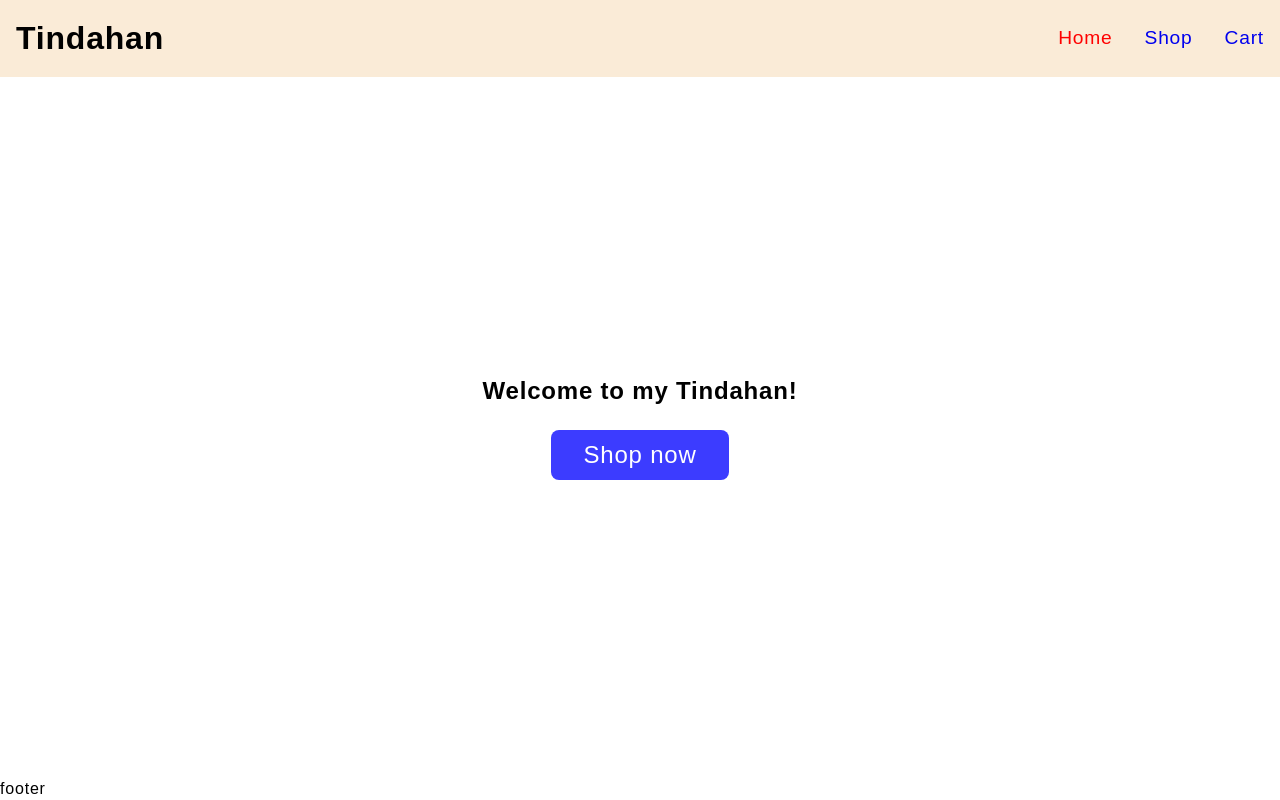
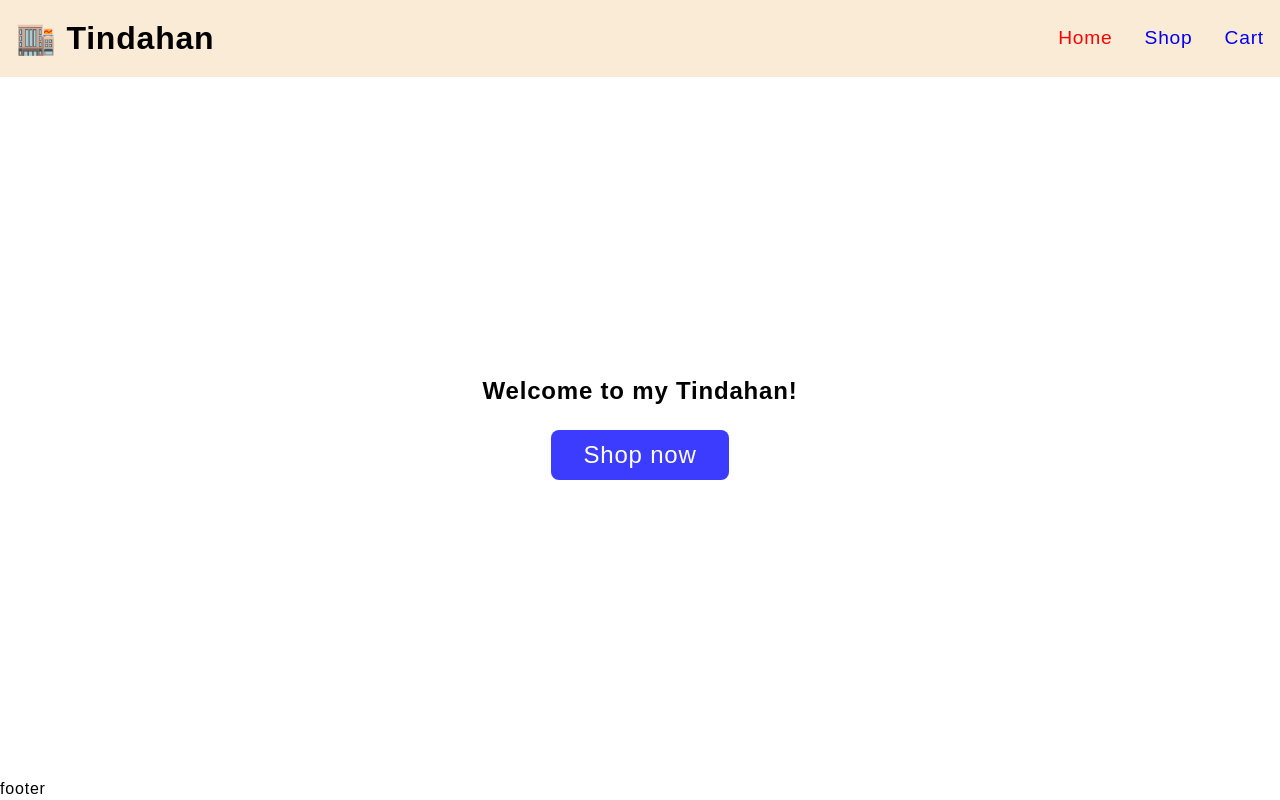
Before and after one commit to etanyosef/shopping-cart, a React (Vite) app: page / in a window 1280 px wide. Built offline with nearby package versions, Linux system fonts and the light colour scheme.

Commit message:
update menu title

```diff
--- a/src/components/Header/Header.jsx
+++ b/src/components/Header/Header.jsx
@@ -8,7 +8,7 @@ export default function Header() {
 
     return (
         <header>
-            <h1>Tindahan</h1>
+            <h1>🏬 Tindahan</h1>
 
             <nav>
                 <ul className={styles.mainMenu}>
```
